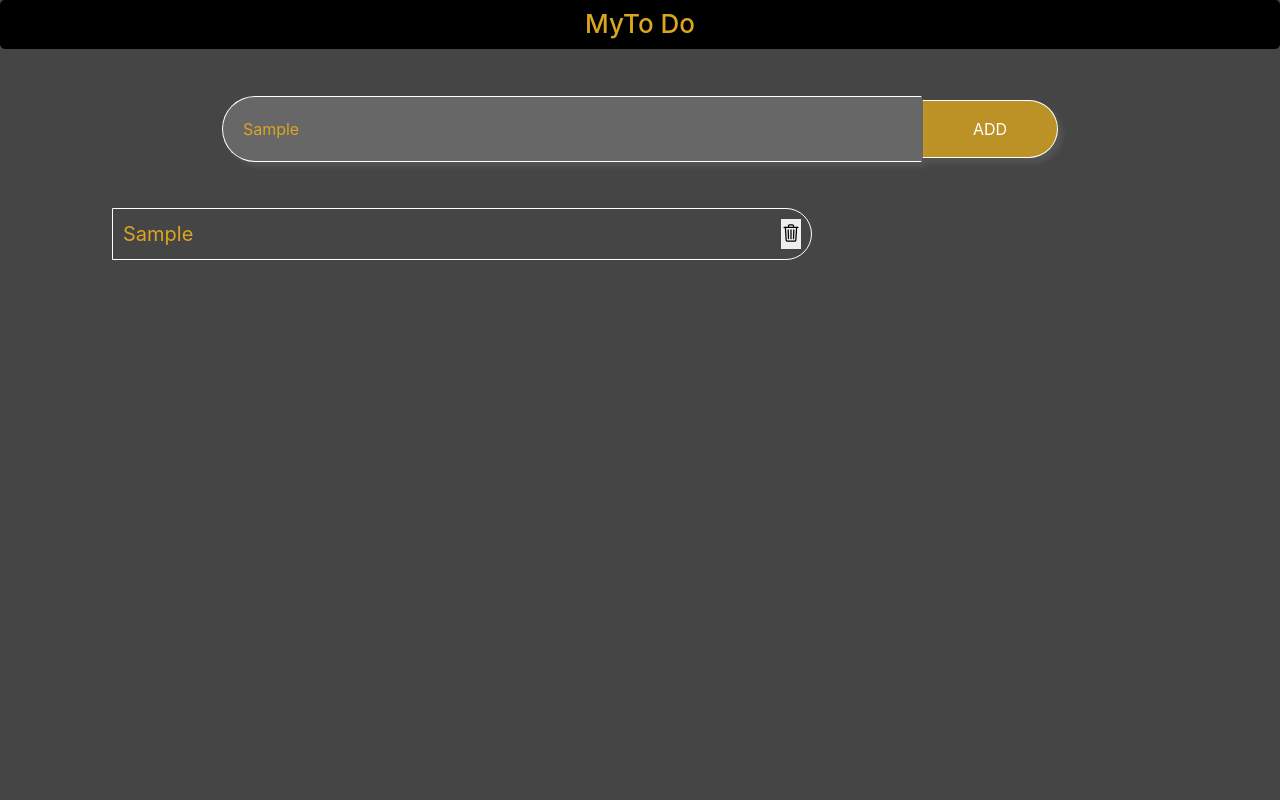
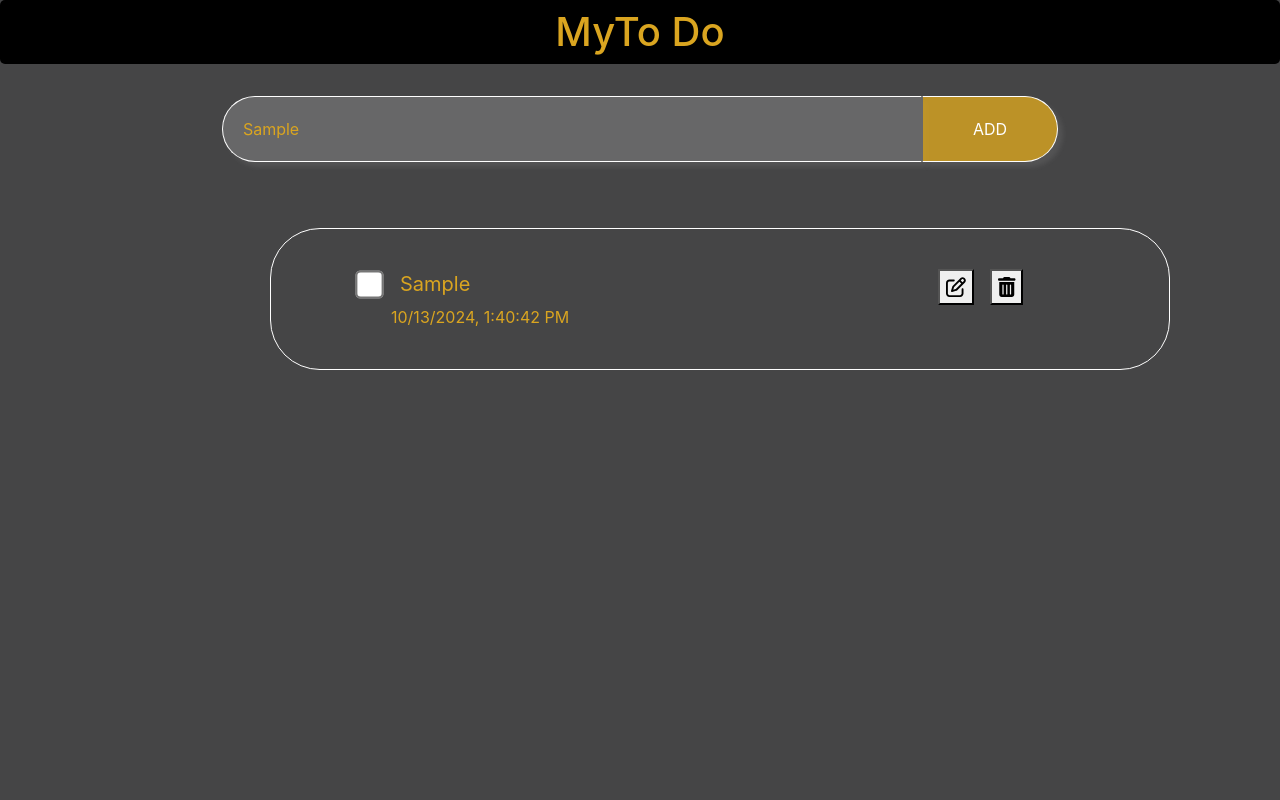
Before and after one commit to fafffff/GO2COD_WD_01, a React (Create React App) app: page / in a window 1280 px wide. Both pictures are taken after typing "Sample" into the empty fields and a click on the button "ADD". Shown: the top 800 px of the page. Built offline with nearby package versions, Linux system fonts and the light colour scheme.

Commit message:
set the editing and checklist button

```diff
--- a/src/App.js
+++ b/src/App.js
@@ -3,6 +3,7 @@ import "./App.css";
 
 import TaskList from "./TaskList";
 function App() {
+  console.log("App component is rendering");
   return (
     <div className="App">
       <header className="App-header fixed-top">
--- a/src/TaskList.css
+++ b/src/TaskList.css
@@ -1,14 +1,21 @@
-ul.viewTask {
+.viewTask {
+  border: 1px solid white;
+  border-radius: 50px;
+  margin-top: 80px;
+  margin-left: 270px;
+  width: 900px;
+  text-align: center;
+}
+.content {
   list-style-type: none;
-  margin: 60px 80px;
+  margin: 30px;
   text-align: start;
 }
 .eachList {
   margin-bottom: 20px;
-  border: 1px solid white;
+
   width: 700px;
-  border-top-right-radius: 50px;
-  border-bottom-right-radius: 50px;
+  border-bottom: 1px solid #ccc;
   padding: 10px;
   color: goldenrod;
 }
@@ -17,3 +24,24 @@ ul.viewTask {
   justify-content: space-between;
   font-size: 20px;
 }
+
+button .buttonIcon {
+  background-color: goldenrod;
+  border: none;
+  padding: 0;
+
+  cursor: pointer;
+  transition: background-color 0.3s ease;
+}
+.eachList:last-child {
+  border-bottom: none;
+}
+button:hover {
+  background-color: darkgoldenrod;
+}
+
+.innerText .check {
+  accent-color: goldenrod;
+  transform: scale(2.2);
+  margin-left: 20px;
+}
--- a/src/TaskList.js
+++ b/src/TaskList.js
@@ -1,35 +1,119 @@
 import React, { useState } from "react";
-import { IonIcon } from "@ionic/react";
-import { trashOutline } from "ionicons/icons";
+import { FontAwesomeIcon } from "@fortawesome/react-fontawesome";
+import { faTrashAlt } from "@fortawesome/free-solid-svg-icons";
+import { faPenToSquare } from "@fortawesome/free-regular-svg-icons";
+import { faFloppyDisk } from "@fortawesome/free-regular-svg-icons";
 import SearchBar from "./SearchBar";
 import "./TaskList.css";
 export default function TaskList() {
   let [tasks, setTasks] = useState([]);
+  let [editingId, setEditingId] = useState(null);
+  let [editingText, setEditingText] = useState("");
   function addTask(searchTerm) {
     const newTask = {
       id: Date.now(),
       text: searchTerm,
+      completed: false,
+      createdAt: new Date().toLocaleString(),
     };
     setTasks([...tasks, newTask]);
   }
-  function delateTask(id) {
+  function deleteTask(id) {
     setTasks(tasks.filter((task) => task.id !== id));
   }
+  function toggleCompleteTask(id) {
+    setTasks(
+      tasks.map((task) =>
+        task.id === id
+          ? {
+              ...task,
+              completed: !task.completed,
+            }
+          : task
+      )
+    );
+  }
+  function editTask(id) {
+    const taskToEdit = tasks.find((task) => task.id === id);
+    setEditingId(id);
+    setEditingText(taskToEdit.text); // Set the text of the task to be edited
+  }
 
+  function saveTask(id) {
+    setTasks(
+      tasks.map((task) =>
+        task.id === id
+          ? {
+              ...task,
+              text: editingText, // Update the task text
+            }
+          : task
+      )
+    );
+    setEditingId(null); // Reset editing state
+    setEditingText(""); // Clear input field
+  }
   return (
     <div className="TaskList">
       <SearchBar addTask={addTask} />
-      <ul className="viewTask">
+      <ul className="viewTask ">
+        <div className="content">
           {tasks.map((task) => (
             <li key={task.id} className="eachList">
               <div className="innerText">
-              {task.text}
-              <button onClick={() => delateTask(task.id)}>
-                <IonIcon icon={trashOutline} />
+                <span
+                  style={{
+                    textDecoration: task.completed ? "line-through" : "none",
+                  }}
+                >
+                  <input
+                    type="checkbox"
+                    checked={task.completed}
+                    onChange={() => toggleCompleteTask(task.id)}
+                    className="check me-4"
+                  />
+                  {editingId === task.id ? (
+                    <input
+                      type="text"
+                      value={editingText}
+                      onChange={(e) => setEditingText(e.target.value)}
+                      className="editInput"
+                      autoFocus
+                    />
+                  ) : (
+                    task.text
+                  )}
+                </span>
+
+                <span>
+                  {editingId === task.id ? (
+                    <button onClick={() => saveTask(task.id)} className="me-5">
+                      <FontAwesomeIcon icon={faFloppyDisk} />
                     </button>
+                  ) : (
+                    <>
+                      <button
+                        onClick={() => editTask(task.id)}
+                        className="editingButton me-3"
+                      >
+                        <FontAwesomeIcon icon={faPenToSquare} />
+                      </button>
+                      <button onClick={() => deleteTask(task.id)}>
+                        <FontAwesomeIcon
+                          icon={faTrashAlt}
+                          className=".buttonIcon"
+                        />
+                      </button>
+                    </>
+                  )}
+                </span>
+              </div>
+              <div className="taskDate ms-5">
+                {new Date(task.createdAt).toLocaleString()}
               </div>
             </li>
           ))}
+        </div>
       </ul>
     </div>
   );
--- a/src/index.js
+++ b/src/index.js
@@ -2,10 +2,6 @@ import React from "react";
 import "bootstrap/dist/css/bootstrap.css";
 import ReactDOM from "react-dom/client";
 import "bootstrap-icons/font/bootstrap-icons.css";
-import "@ionic/react/css/core.css";
-import "@ionic/react/css/normalize.css";
-import "@ionic/react/css/structure.css";
-import "@ionic/react/css/typography.css";
 
 import "./index.css";
 import App from "./App";
```
Also changed, not shown: package.json (+13 -1 lines), 1 other file (tests, documents, lock files or other folders). Lines whose indentation alone changed are shown as unchanged.
